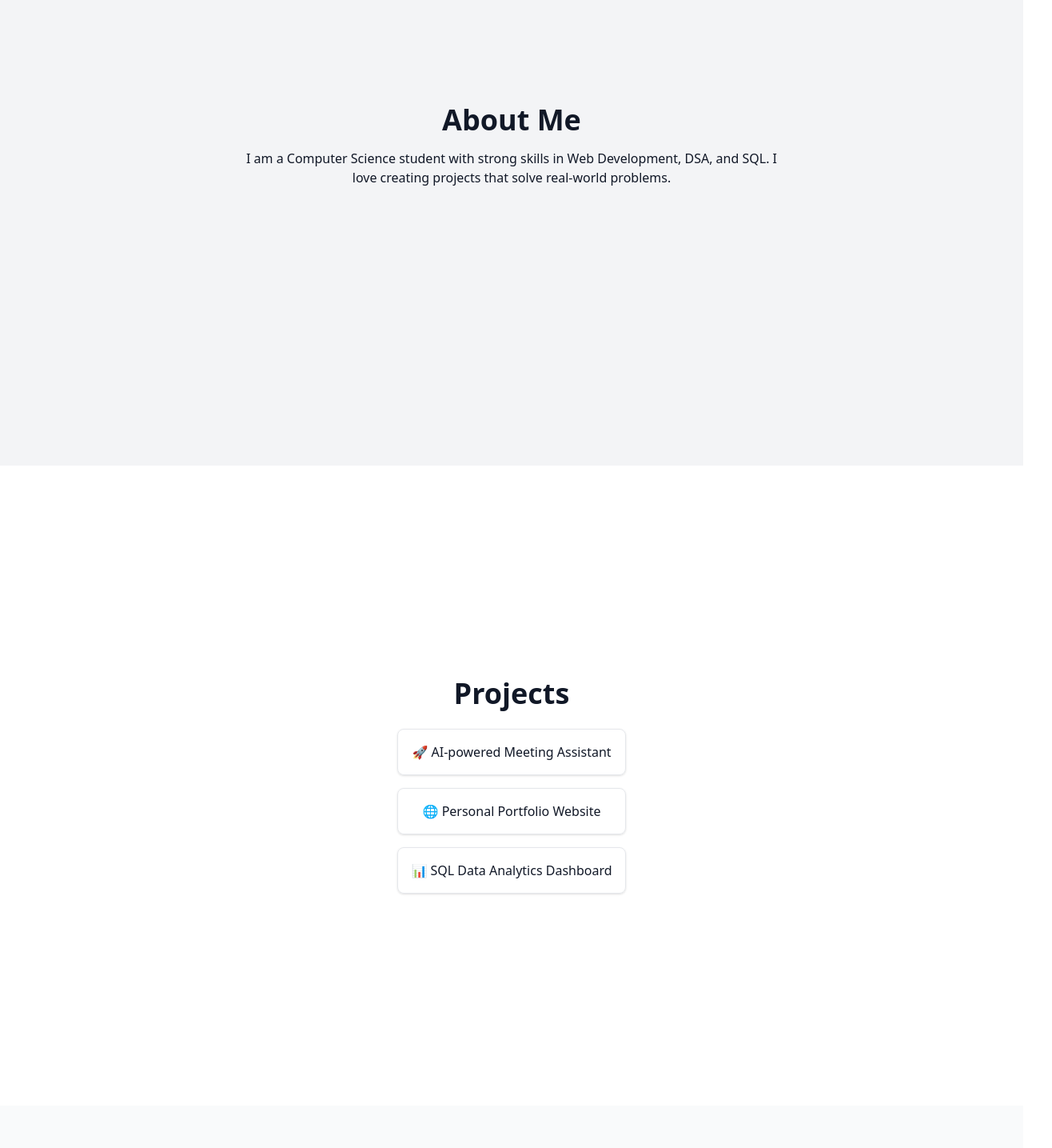
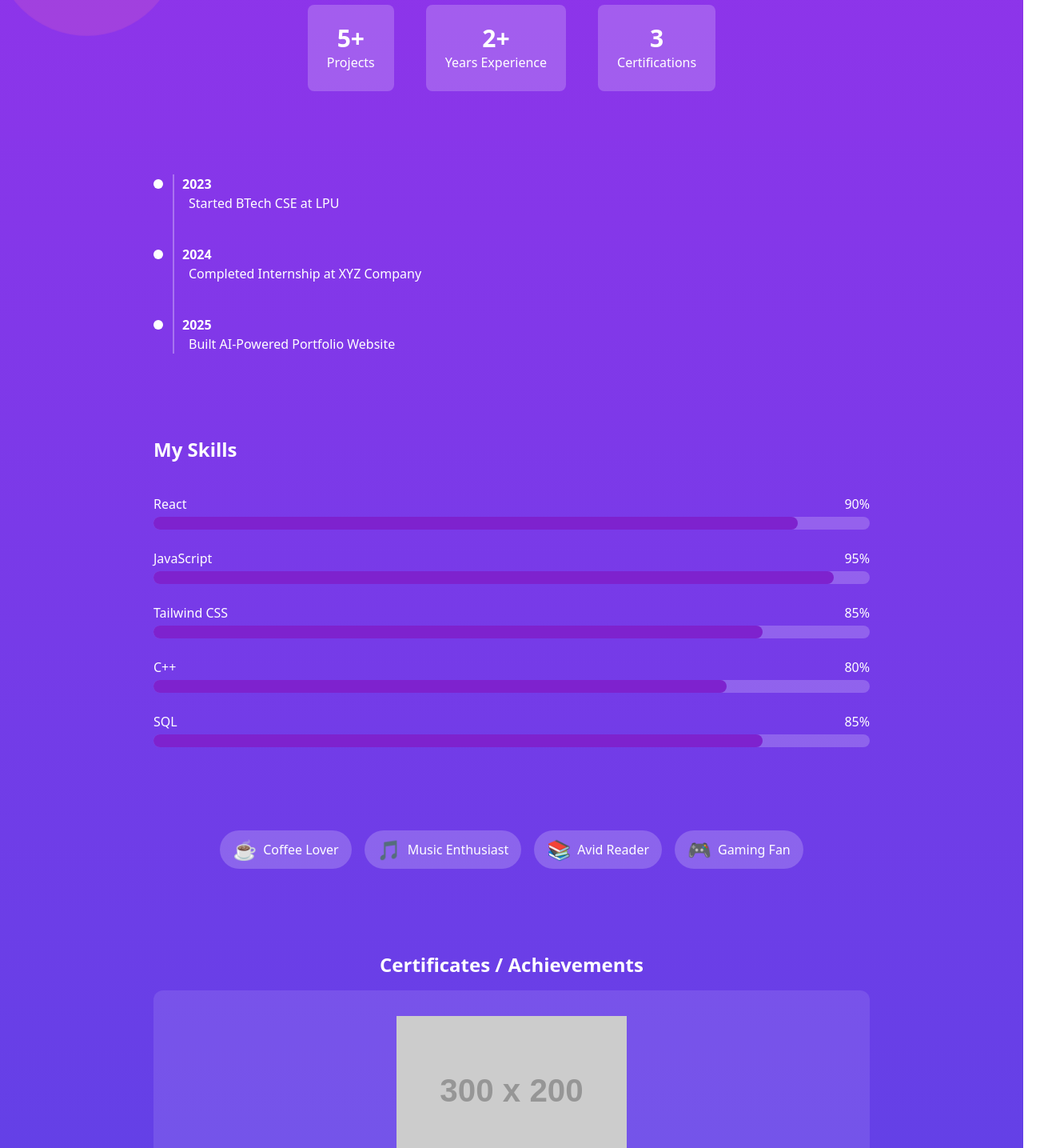
Before and after one commit to anoop-grover/personal-portfolio-website, a React (Vite) app: page / in a window 1280 px wide. Shown: the part 1018-2453 px from the top of the page at 80% size, 1316 px wide, since content can reach past the window. Built offline with nearby package versions, Linux system fonts and the light colour scheme.

Commit message:
Update About.jsx

```diff
--- a/src/components/About.jsx
+++ b/src/components/About.jsx
@@ -1,13 +1,178 @@
-export default function About() {
+import { useEffect, useState } from "react";
+import { FaDownload, FaStar } from "react-icons/fa";
+
+export default function AboutMe() {
+  const skills = [
+    { name: "React", level: 90 },
+    { name: "JavaScript", level: 95 },
+    { name: "Tailwind CSS", level: 85 },
+    { name: "C++", level: 80 },
+    { name: "SQL", level: 85 },
+  ];
+
+  const timeline = [
+    { year: "2023", event: "Started BTech CSE at LPU" },
+    { year: "2024", event: "Completed Internship at XYZ Company" },
+    { year: "2025", event: "Built AI-Powered Portfolio Website" },
+  ];
+
+  const [counters, setCounters] = useState({ projects: 0, experience: 0, certifications: 0 });
+  const [currentCert, setCurrentCert] = useState(0);
+
+  const certificates = [
+    { title: "Full-Stack Web Development", img: "https://via.placeholder.com/300x200" },
+    { title: "DSA Mastery", img: "https://via.placeholder.com/300x200" },
+    { title: "SQL Certification", img: "https://via.placeholder.com/300x200" },
+  ];
+
+  const funFacts = [
+    { icon: "☕", text: "Coffee Lover" },
+    { icon: "🎵", text: "Music Enthusiast" },
+    { icon: "📚", text: "Avid Reader" },
+    { icon: "🎮", text: "Gaming Fan" },
+  ];
+
+  // Animate counters
+  useEffect(() => {
+    const interval = setInterval(() => {
+      setCounters((prev) => ({
+        projects: prev.projects < 5 ? prev.projects + 1 : 5,
+        experience: prev.experience < 2 ? prev.experience + 1 : 2,
+        certifications: prev.certifications < 3 ? prev.certifications + 1 : 3,
+      }));
+    }, 500);
+    return () => clearInterval(interval);
+  }, []);
+
+  // Certificates carousel autoplay
+  useEffect(() => {
+    const certInterval = setInterval(() => {
+      setCurrentCert((prev) => (prev + 1) % certificates.length);
+    }, 4000);
+    return () => clearInterval(certInterval);
+  }, [certificates.length]);
+
   return (
-    <section className="min-h-screen flex items-center justify-center bg-gray-100 text-gray-900">
-      <div className="max-w-2xl text-center">
-        <h2 className="text-4xl font-bold mb-4">About Me</h2>
-        <p>
-          I am a Computer Science student with strong skills in Web Development,
-          DSA, and SQL. I love creating projects that solve real-world problems.
-        </p>
+    <section className="relative w-full py-20 bg-gradient-to-b from-purple-600 to-indigo-600 text-white flex flex-col items-center gap-16 px-4">
+
+      <h2 className="text-4xl font-bold mb-10 text-center">About Me</h2>
+
+      {/* Stats Counters */}
+      <div className="flex gap-10 flex-wrap justify-center">
+        <div className="text-center bg-white/20 rounded-lg p-6 min-w-[100px] hover:bg-white/30 transition">
+          <h3 className="text-3xl font-bold">{counters.projects}+</h3>
+          <p>Projects</p>
+        </div>
+        <div className="text-center bg-white/20 rounded-lg p-6 min-w-[100px] hover:bg-white/30 transition">
+          <h3 className="text-3xl font-bold">{counters.experience}+</h3>
+          <p>Years Experience</p>
+        </div>
+        <div className="text-center bg-white/20 rounded-lg p-6 min-w-[100px] hover:bg-white/30 transition">
+          <h3 className="text-3xl font-bold">{counters.certifications}</h3>
+          <p>Certifications</p>
+        </div>
       </div>
+
+      {/* Career Timeline */}
+      <div className="w-full max-w-4xl relative mt-10">
+        <div className="border-l-2 border-white/30 absolute h-full left-6 top-0"></div>
+        <div className="flex flex-col gap-10">
+          {timeline.map((item, idx) => (
+            <div key={idx} className="flex items-start gap-6 relative">
+              <div className="w-3 h-3 bg-white rounded-full mt-1.5"></div>
+              <div>
+                <span className="font-bold">{item.year}</span>
+                <p className="ml-2">{item.event}</p>
+              </div>
+            </div>
+          ))}
+        </div>
+      </div>
+
+      {/* Skills Progress Bars */}
+      <div className="w-full max-w-4xl flex flex-col gap-6 mt-10">
+        <h3 className="text-2xl font-semibold mb-4">My Skills</h3>
+        {skills.map((skill, idx) => (
+          <div key={idx} className="w-full">
+            <div className="flex justify-between mb-1">
+              <span>{skill.name}</span>
+              <span>{skill.level}%</span>
+            </div>
+            <div className="w-full bg-white/20 rounded-full h-4">
+              <div
+                className="bg-purple-700 h-4 rounded-full transition-all duration-1000"
+                style={{ width: `${skill.level}%` }}
+              ></div>
+            </div>
+          </div>
+        ))}
+      </div>
+
+      {/* Fun Facts */}
+      <div className="w-full max-w-4xl flex flex-wrap gap-4 mt-10 justify-center">
+        {funFacts.map((fact, idx) => (
+          <div key={idx} className="flex items-center gap-2 bg-white/20 px-4 py-2 rounded-full hover:bg-white/30 transition">
+            <span className="text-2xl">{fact.icon}</span>
+            <span>{fact.text}</span>
+          </div>
+        ))}
+      </div>
+
+      {/* Certificates Carousel */}
+      <div className="w-full max-w-4xl mt-10">
+        <h3 className="text-2xl font-semibold mb-4 text-center">Certificates / Achievements</h3>
+        <div className="relative w-full h-64 overflow-hidden rounded-xl bg-white/10 flex items-center justify-center">
+          <img
+            src={certificates[currentCert].img}
+            alt={certificates[currentCert].title}
+            className="h-48 object-contain transition-all duration-1000"
+          />
+          <p className="absolute bottom-4 text-white font-semibold">{certificates[currentCert].title}</p>
+        </div>
+      </div>
+
+      {/* Video Introduction */}
+      <div className="w-full max-w-4xl mt-10 flex justify-center">
+        <video
+          src="https://www.w3schools.com/html/mov_bbb.mp4" // Replace with your intro video
+          controls
+          className="w-full max-w-2xl rounded-xl shadow-lg"
+        />
+      </div>
+
+      {/* Download Resume / Contact */}
+      <div className="mt-10 flex gap-4 flex-wrap justify-center">
+        <a
+          href="/resume.pdf"
+          download
+          className="px-6 py-3 border border-white font-semibold rounded-lg hover:bg-white hover:text-purple-700 transition"
+        >
+          <FaDownload className="inline mr-2" /> Download Resume
+        </a>
+        <a
+          href="#contact"
+          className="px-6 py-3 bg-purple-700 text-white font-semibold rounded-lg hover:bg-purple-800 transition"
+        >
+          Contact Me
+        </a>
+      </div>
+
+      {/* Tailwind Animated blobs */}
+      <div className="absolute top-0 left-0 w-64 h-64 bg-pink-400/20 rounded-full animate-blob animation-delay-2000"></div>
+      <div className="absolute bottom-0 right-0 w-72 h-72 bg-purple-400/20 rounded-full animate-blob animation-delay-4000"></div>
+
+      <style>
+        {`
+          @keyframes blob {
+            0%,100%{transform:translate(0,0) scale(1);}
+            33%{transform:translate(30px,-50px) scale(1.1);}
+            66%{transform:translate(-20px,20px) scale(0.9);}
+          }
+          .animate-blob{animation:blob 8s infinite;}
+          .animation-delay-2000{animation-delay:2s;}
+          .animation-delay-4000{animation-delay:4s;}
+        `}
+      </style>
     </section>
-  )
+  );
 }
```
